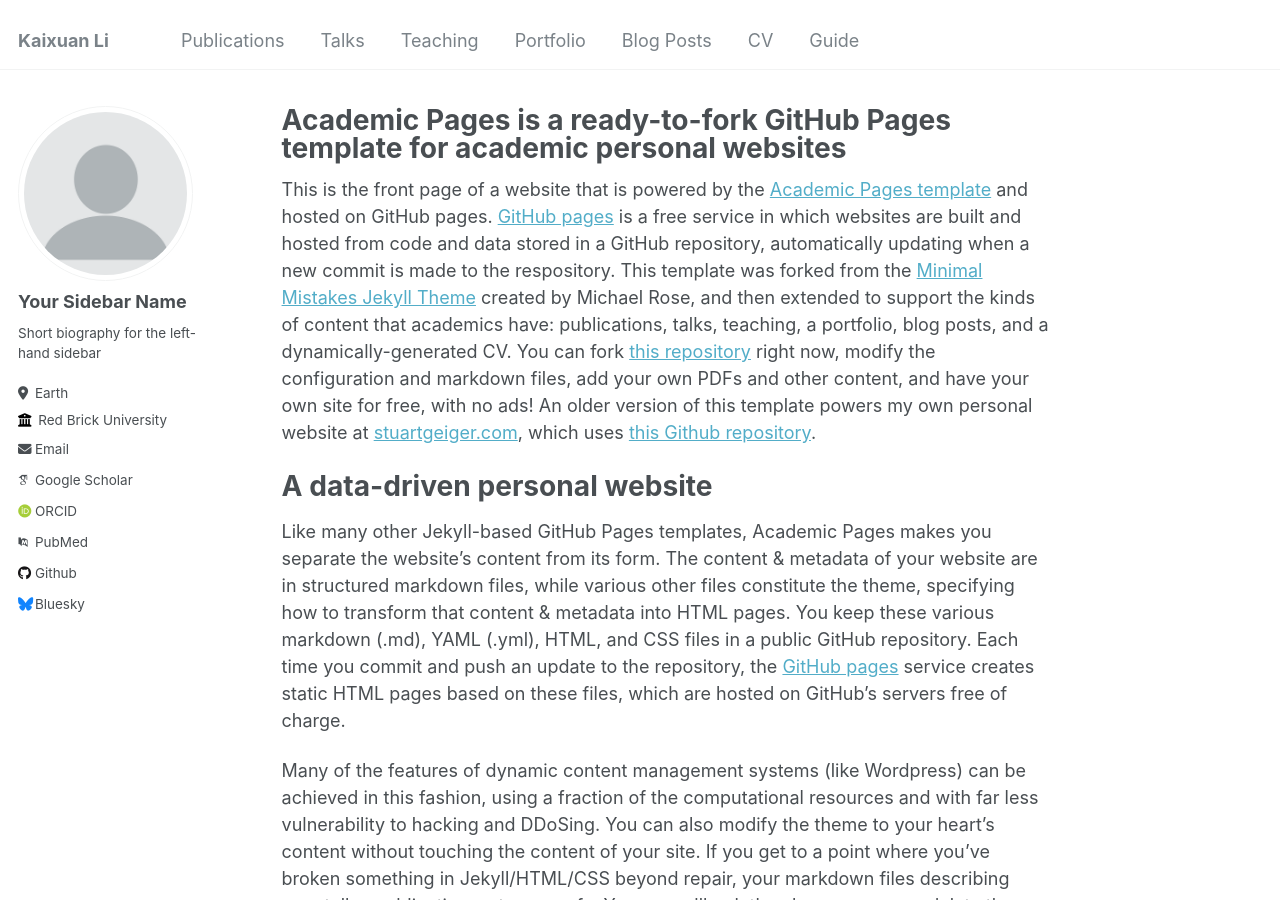
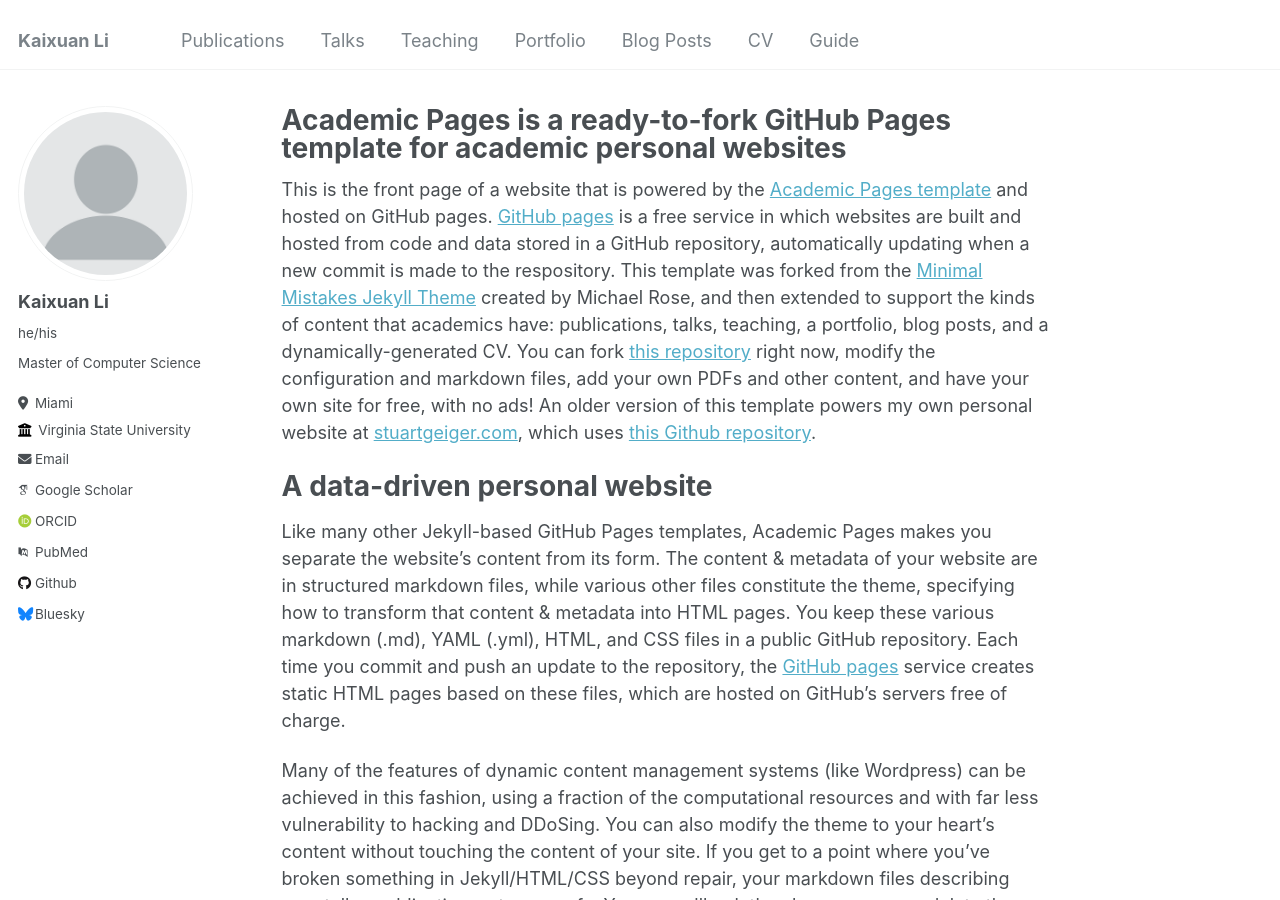
Before and after one commit to KaixuanLee/KaixuanLee.github.io, a Jekyll site: the page built from _pages/about.md, in a window 1280 px wide and 900 px high. Built offline with Jekyll 4.4.1, drawn with Linux system fonts in a browser that asks for light colours; some web fonts are replaced.

Commit message:
edit yml

```diff
--- a/_config.yml
+++ b/_config.yml
@@ -11,7 +11,7 @@ locale                   : "en-US"
 title                    : "Kaixuan Li"
 title_separator          : "-"
 name                     : &name "Kaixuan Li"
-description              : &description "Master of Computer Science "
+description              : &description "Master of Computer Science"
 url                      : https://kaixuanlee.github.io/ # the base hostname & protocol for your site e.g. "https://mmistakes.github.io"
 baseurl                  : "" # the subpath of your site, e.g. "/blog"
 repository               : "kaixuanlee/kaixuanlee.github.io"
@@ -22,11 +22,11 @@ repository               : "kaixuanlee/kaixuanlee.github.io"
 author:
   # Biographic information
   avatar           : "profile.png"
-  name             : "Your Sidebar Name"
-  pronouns         : # example: "she/her"
-  bio              : "Short biography for the left-hand sidebar"
-  location         : "Earth"
-  employer         : "Red Brick University"
+  name             : "Kaixuan Li"
+  pronouns         : "he/his"
+  bio              : "Master of Computer Science"
+  location         : "Miami"
+  employer         : "Virginia State University"
   uri              : # URL
   email            : "none@example.org"
 
```
Also changed, not shown: profile.png (added).
